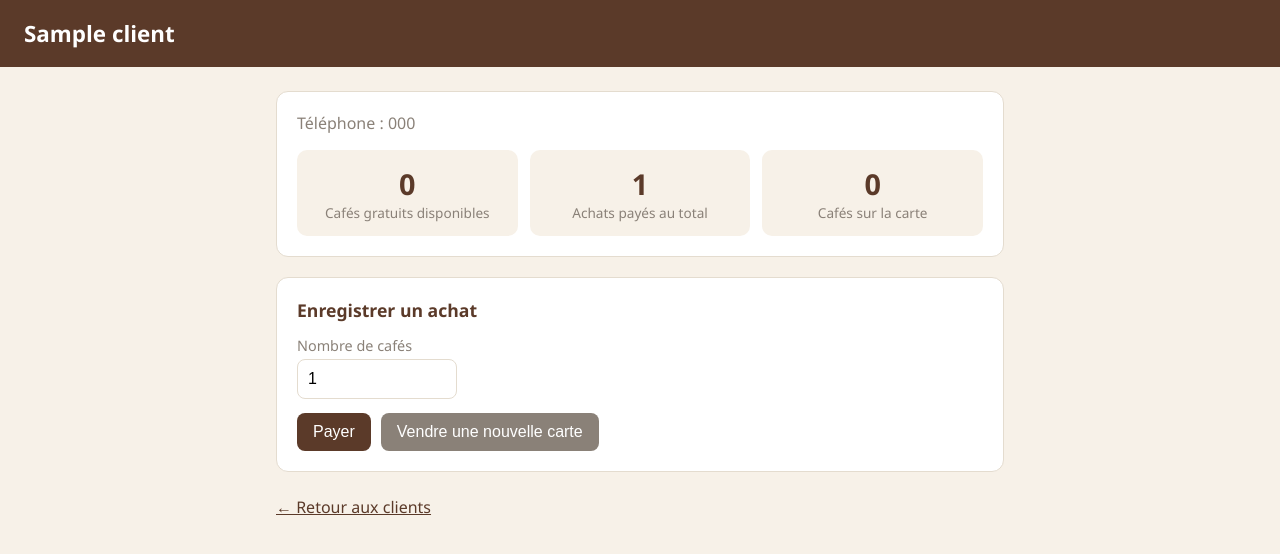
After one commit to nhdlike-oss/cafe-fidelite-clone, a Django app: page /cafe/achat/1/ in a window 1280 px wide. The commit adds this page. Shown: the top 554 px of the page. Run offline with Django 5.2, Linux system fonts and the light colour scheme; tables that the repository leaves empty hold one stand-in row (values such as "Sample post").

Commit message:
Documentation, expiration et validations

```diff
--- a/src/config/urls.py
+++ b/src/config/urls.py
@@ -1,7 +1,18 @@
 from django.contrib import admin
-from django.urls import include, path   # include = brancher les adresses d'une autre app
+# RedirectView renvoie automatiquement le navigateur vers une autre adresse.
+from django.views.generic import RedirectView
+# include = brancher les adresses d'une autre app.
+from django.urls import include, path
 
 urlpatterns = [
-    path("admin/", admin.site.urls),        # /admin/ -> l'interface d'administration
-    path("cafe/", include("fidelite.urls")) # /cafe/... -> le plan de ton app fidelite
+    # NOUVEAU : l'adresse vide "/" redirige vers la page "trouver_client".
+    # pattern_name utilise le NOM de la route (defini dans fidelite/urls.py),
+    # donc pas d'adresse ecrite en dur ici.
+    path("", RedirectView.as_view(pattern_name="trouver_client")),
+
+    # /admin/ -> l'interface d'administration.
+    path("admin/", admin.site.urls),
+
+    # /cafe/... -> le plan de l'app fidelite.
+    path("cafe/", include("fidelite.urls")),
 ]
--- a/src/fidelite/static/fidelite/style.css
+++ b/src/fidelite/static/fidelite/style.css
@@ -1,45 +1,127 @@
-/* Police et couleurs générales de la page */
-body {
-    font-family: Arial, sans-serif;
-    max-width: 700px;
-    margin: 40px auto;
-    padding: 0 20px;
-    color: #333;
+/* ===== Couleurs du site : on les definit une seule fois ici ===== */
+:root {
+    --brun: #5b3a29;
+    --brun-clair: #7a5238;
+    --creme: #f7f1e8;
+    --blanc: #ffffff;
+    --texte: #2e2e2e;
+    --gris: #8a8178;
+    --bordure: #e4dccf;
+    --vert: #3c7a4a;
+    --rouge: #b3402f;
 }
 
-h1 {
-    color: #5b3a29; /* brun café */
+/* box-sizing : la largeur d'un element inclut ses marges internes (plus simple a calculer) */
+* { box-sizing: border-box; }
+
+body {
+    margin: 0;
+    font-family: "Segoe UI", Arial, sans-serif;
+    background: var(--creme);
+    color: var(--texte);
 }
 
-/* La barre de recherche */
-form {
+/* ===== Bandeau du haut ===== */
+.entete {
+    background: var(--brun);
+    color: var(--blanc);
+    padding: 18px 24px;
+}
+.entete h1 { margin: 0; font-size: 1.4rem; }
+
+/* ===== Conteneur central : garde le contenu lisible sur grand ecran ===== */
+.conteneur {
+    max-width: 760px;
+    margin: 24px auto;
+    padding: 0 16px;
+}
+
+/* ===== Les "cartes" blanches qui regroupent chaque section ===== */
+.carte {
+    background: var(--blanc);
+    border: 1px solid var(--bordure);
+    border-radius: 12px;
+    padding: 20px;
     margin-bottom: 20px;
 }
+.carte h2 { margin: 0 0 14px; font-size: 1.1rem; color: var(--brun); }
 
-input[type="text"] {
-    padding: 8px;
-    width: 250px;
+/* ===== Boutons (liens et vrais boutons ont le meme look) ===== */
+.bouton, button {
+    display: inline-block;
+    padding: 10px 16px;
+    background: var(--brun);
+    color: var(--blanc);
+    border: none;
+    border-radius: 8px;
+    font-size: 1rem;
+    cursor: pointer;
+    text-decoration: none;
+}
+.bouton:hover, button:hover { background: var(--brun-clair); }
+.bouton-secondaire { background: var(--gris); }
+.bouton-secondaire:hover { background: #6f675f; }
+.bouton-gratuit { background: var(--vert); }
+.bouton-gratuit:hover { background: #2f6039; }
+
+/* ===== Champs de formulaire ===== */
+input[type="text"], input[type="email"], input[type="number"] {
+    width: 100%;
+    padding: 10px;
+    border: 1px solid var(--bordure);
+    border-radius: 8px;
+    font-size: 1rem;
+}
+input:focus { outline: 2px solid var(--brun-clair); }
+form p { margin: 0 0 14px; }          /* {{ formulaire.as_p }} genere des <p> */
+label { display: block; margin-bottom: 4px; color: var(--gris); font-size: 0.9rem; }
+
+/* Messages d'erreur de Django (ex: telephone deja utilise) */
+ul.errorlist {
+    list-style: none;
+    margin: 0 0 6px;
+    padding: 0;
+    color: var(--rouge);
+    font-size: 0.9rem;
 }
 
-button {
-    padding: 8px 14px;
-    background-color: #5b3a29;
-    color: white;
-    border: none;
-    cursor: pointer;
+/* ===== Page 1 : barre de recherche et liste des clients ===== */
+.recherche { display: flex; gap: 8px; }
+.recherche input { flex: 1; }
+
+.liste-clients { list-style: none; margin: 0; padding: 0; }
+.liste-clients li {
+    display: flex;
+    justify-content: space-between;
+    align-items: center;
+    gap: 12px;
+    padding: 12px 0;
+    border-bottom: 1px solid var(--bordure);
 }
+.liste-clients li:last-child { border-bottom: none; }
+.liste-clients .nom { font-weight: 600; display: block; }
+.liste-clients .tel { color: var(--gris); font-size: 0.9rem; }
+.liste-clients .vide { color: var(--gris); justify-content: center; }
 
-button:hover {
-    background-color: #7a5238;
+/* ===== Page 2 : les 3 chiffres du client ===== */
+.stats { display: grid; grid-template-columns: repeat(3, 1fr); gap: 12px; }
+.stat {
+    background: var(--creme);
+    border-radius: 10px;
+    padding: 14px;
+    text-align: center;
 }
+.stat .valeur { font-size: 1.8rem; font-weight: 700; color: var(--brun); }
+.stat .titre { font-size: 0.85rem; color: var(--gris); }
 
-/* La liste des clients */
-ul {
-    list-style: none;
-    padding: 0;
+/* Zone d'actions : quantite + boutons alignes et qui passent a la ligne si besoin */
+.quantite { max-width: 160px; margin-bottom: 14px; }
+.actions { display: flex; flex-wrap: wrap; gap: 10px; }
+
+.retour { display: inline-block; margin-top: 4px; color: var(--brun); }
+
+/* ===== Petits ecrans (telephone, tablette) ===== */
+@media (max-width: 520px) {
+    .stats { grid-template-columns: 1fr; }
+    .liste-clients li { flex-direction: column; align-items: flex-start; }
 }
-
-li {
-    padding: 8px;
-    border-bottom: 1px solid #ddd;
-}
--- /dev/null
+++ b/src/fidelite/templates/fidelite/enregistrer_achat.html
@@ -0,0 +1,79 @@
+{% load static %}
+<!DOCTYPE html>
+<html lang="fr">
+<head>
+    <meta charset="utf-8">
+    <meta name="viewport" content="width=device-width, initial-scale=1">
+    <title>Achat - {{ client.nom }}</title>
+    <link rel="stylesheet" href="{% static 'fidelite/style.css' %}">
+</head>
+<body>
+
+<div class="entete"><h1>{{ client.nom }}</h1></div>
+
+<div class="conteneur">
+
+    {# Section 1 : la situation du client en un coup d'oeil #}
+    <div class="carte">
+        <p style="margin-top:0; color:var(--gris);">Téléphone : {{ client.telephone }}</p>
+        <div class="stats">
+            <div class="stat">
+                <div class="valeur">{{ client.gratuits_disponibles }}</div>
+                <div class="titre">Cafés gratuits disponibles</div>
+                {# "with" calcule la date une seule fois et la garde dans la variable expiration #}
+                {% with expiration=client.prochaine_expiration %}
+                    {% if expiration %}
+                        <div class="titre">Le plus proche expire le {{ expiration|date:"j F Y" }}</div>
+                    {% endif %}
+                {% endwith %}
+            </div>
+            <div class="stat">
+                <div class="valeur">{{ client.achats_payes }}</div>
+                <div class="titre">Achats payés au total</div>
+            </div>
+            <div class="stat">
+                {# Total des cafes sur les cartes valides : 0 si aucune carte ou si elle a expire #}
+                <div class="valeur">{{ client.cafes_prepayes_restants }}</div>
+                <div class="titre">Cafés sur la carte</div>
+                {% if carte_active %}
+                    <div class="titre">Expire le {{ carte_active.expire_le|date:"j F Y" }}</div>
+                {% endif %}
+            </div>
+        </div>
+    </div>
+
+    {# Section 2 : les actions du barista #}
+    <div class="carte">
+        <h2>Enregistrer un achat</h2>
+        <form method="post">
+            {% csrf_token %}
+
+            {# Quantite partagee par les boutons Payer et Utiliser la carte #}
+            <div class="quantite">
+                <label for="quantite">Nombre de cafés</label>
+                <input type="number" id="quantite" name="quantite" value="1" min="1" max="20">
+            </div>
+
+            <div class="actions">
+                <button type="submit" name="action" value="payer">Payer</button>
+
+                {# Visible seulement si le client a droit a un cafe gratuit #}
+                {% if client.gratuits_disponibles > 0 %}
+                    <button type="submit" name="action" value="gratuit" class="bouton-gratuit">Utiliser un café gratuit</button>
+                {% endif %}
+
+                {# Visible seulement si le client a une carte valide avec des cafes restants #}
+                {% if carte_active %}
+                    <button type="submit" name="action" value="carte" class="bouton-secondaire">Utiliser la carte</button>
+                {% endif %}
+
+                <button type="submit" name="action" value="vendre_carte" class="bouton-secondaire">Vendre une nouvelle carte</button>
+            </div>
+        </form>
+    </div>
+
+    <a class="retour" href="{% url 'trouver_client' %}">← Retour aux clients</a>
+
+</div>
+</body>
+</html>
--- a/src/fidelite/urls.py
+++ b/src/fidelite/urls.py
@@ -5,4 +5,8 @@ urlpatterns = [
     # name="trouver_client" : un nom qu'on peut réutiliser (ex. dans redirect()),
     # au lieu de réécrire l'adresse en dur partout.
     path("", views.trouver_client, name="trouver_client"),
+
+    # <int:client_id> capture un nombre dans l'adresse (ex: /cafe/achat/3/)
+    # et l'envoie a la vue comme argument client_id.
+    path("achat/<int:client_id>/", views.enregistrer_achat, name="enregistrer_achat"),
 ]
--- a/src/fidelite/views.py
+++ b/src/fidelite/views.py
@@ -1,52 +1,109 @@
-from django.shortcuts import render, redirect
-from .models import Client
+from django.shortcuts import render, redirect, get_object_or_404
+from .models import Client, CartePrepayee, Transaction
 from .forms import ClientForm
 
 
 def trouver_client(request):
     # request.GET contient ce qui est écrit après un "?" dans l'adresse,
     # par exemple /cafe/?q=tremblay
-    # .get("q", "") veut dire : prends la valeur de "q", ou "" si elle n'existe pas.
-    recherche = request.GET.get("q", "")
+    # .strip() enlève les espaces au début et à la fin ("  " compte comme vide).
+    recherche = request.GET.get("q", "").strip()
 
     if recherche:
-        # Client.objects.filter(...) cherche PLUSIEURS clients qui correspondent.
-        # nom__icontains="tremblay" veut dire :
-        #   "nom" CONTIENT "tremblay", peu importe les majuscules (le "i").
-        # Le | veut dire "OU" : on cherche dans le nom OU dans le téléphone.
-        resultats = Client.objects.filter(
-            nom__icontains=recherche
-        ) | Client.objects.filter(
-            telephone__icontains=recherche
+        # icontains = contient, peu importe majuscules/minuscules (le "i").
+        # Le | veut dire "OU" : on cherche dans le nom, le telephone, OU le courriel.
+        resultats = (
+            Client.objects.filter(nom__icontains=recherche)
+            | Client.objects.filter(telephone__icontains=recherche)
+            | Client.objects.filter(courriel__icontains=recherche)
         )
     else:
-        # Si la barre de recherche est vide, on affiche tous les clients.
-        resultats = Client.objects.all()
+        # Sans recherche, on n'affiche AUCUN client.
+        resultats = Client.objects.none()
 
     if request.method == "POST":
         # POST = le barista a rempli le formulaire et cliqué "Enregistrer".
-        # On construit le formulaire à partir des données envoyées.
         formulaire = ClientForm(request.POST)
 
-        # is_valid() vérifie que les données respectent les règles du modèle
-        # (par exemple : le téléphone n'est pas déjà pris par un autre client).
+        # is_valid() vérifie nom, téléphone et courriel (voir forms.py).
         if formulaire.is_valid():
-            # save() enregistre le nouveau client dans la base de données.
-            formulaire.save()
-            # redirect() renvoie le navigateur vers cette même page,
-            # ce qui vide le formulaire et évite un double-envoi si on
-            # rafraîchit la page par erreur.
-            return redirect("trouver_client")
+            # save() renvoie le client qu'on vient de créer.
+            nouveau = formulaire.save()
+            # On envoie le barista directement sur la page d'achat du nouveau client.
+            return redirect("enregistrer_achat", client_id=nouveau.id)
     else:
         # GET = la page s'affiche normalement, sans envoi de formulaire.
-        # On prépare un formulaire vide.
         formulaire = ClientForm()
 
-    # "context" est un dictionnaire : il rassemble tout ce que le gabarit
-    # HTML pourra afficher.
     context = {
         "resultats": resultats,
         "formulaire": formulaire,
         "recherche": recherche,
     }
     return render(request, "fidelite/trouver_client.html", context)
+
+
+def enregistrer_achat(request, client_id):
+    # On va chercher le client par son id, ou on affiche une 404 s'il n'existe pas.
+    client = get_object_or_404(Client, id=client_id)
+
+    # CHANGE : la carte active vient du modele et ignore les cartes expirees.
+    # Vaut None si le client n'a aucune carte valide avec des cafes restants.
+    carte_active = client.carte_active
+
+    if request.method == "POST":
+        # request.POST.get("action") lit quel bouton a ete clique dans le gabarit.
+        action = request.POST.get("action")
+
+        # Nombre de cafes demande (1 par defaut si le champ est vide ou invalide).
+        try:
+            quantite = int(request.POST.get("quantite", 1))
+        except ValueError:
+            quantite = 1
+
+        # On empeche une quantite absurde (0, negative, ou trop grande).
+        quantite = max(1, min(quantite, 20))
+
+        if action == "payer":
+            # Une transaction PAR cafe demande : chaque ligne du journal = un cafe.
+            for _ in range(quantite):
+                Transaction.objects.create(client=client, type=Transaction.Type.ACHAT_PAYE)
+
+        elif action == "gratuit" and client.gratuits_disponibles > 0:
+            Transaction.objects.create(client=client, type=Transaction.Type.CAFE_GRATUIT)
+
+        elif action == "carte" and carte_active:
+            # CHANGE : on puise dans les cartes valides, la plus ancienne d'abord,
+            # jusqu'a ce que la quantite demandee soit servie.
+            a_servir = quantite
+            for carte in client.cartes_valides():
+                if a_servir <= 0:
+                    break
+                # On ne prend pas plus que ce qui reste sur cette carte.
+                a_retirer = min(a_servir, carte.cafes_restants)
+                for _ in range(a_retirer):
+                    carte.cafes_restants -= 1
+                    Transaction.objects.create(
+                        client=client,
+                        type=Transaction.Type.ACHAT_CARTE,
+                        carte=carte,
+                    )
+                carte.save()
+                a_servir -= a_retirer
+
+        elif action == "vendre_carte":
+            nouvelle_carte = CartePrepayee.objects.create(client=client)
+            Transaction.objects.create(
+                client=client,
+                type=Transaction.Type.VENTE_CARTE,
+                carte=nouvelle_carte,
+            )
+
+        # On recharge la meme page pour voir les infos a jour.
+        return redirect("enregistrer_achat", client_id=client.id)
+
+    context = {
+        "client": client,
+        "carte_active": carte_active,
+    }
+    return render(request, "fidelite/enregistrer_achat.html", context)
```
Also changed, not shown: src/fidelite/admin.py (+24 -10 lines), src/fidelite/forms.py (+95 -5 lines), src/fidelite/models.py (+135 -44 lines), src/fidelite/templates/fidelite/trouver_client.html (+46 -18 lines), src/fidelite/migrations/0002_carteprepayee_transaction.py (added), 3 other files.
